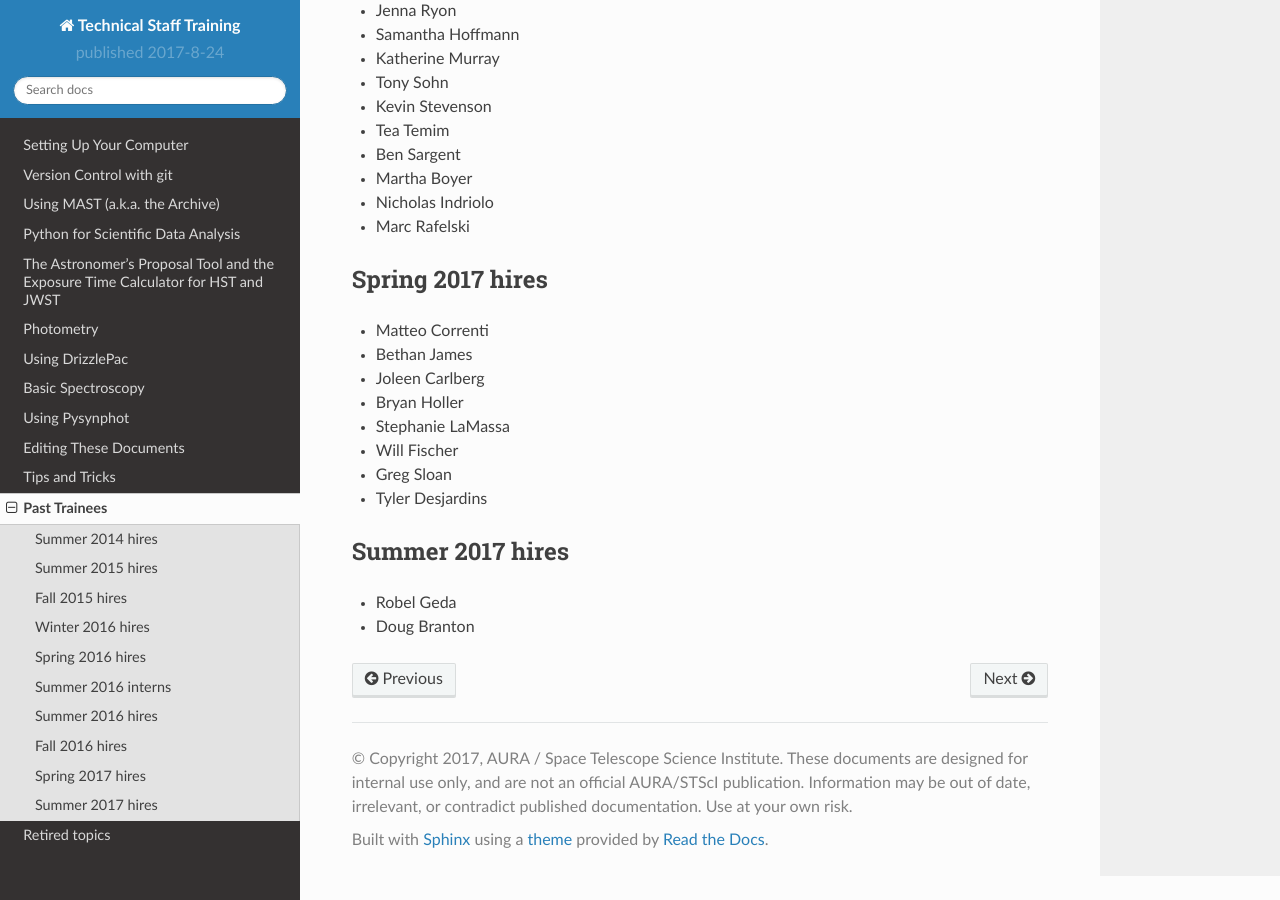
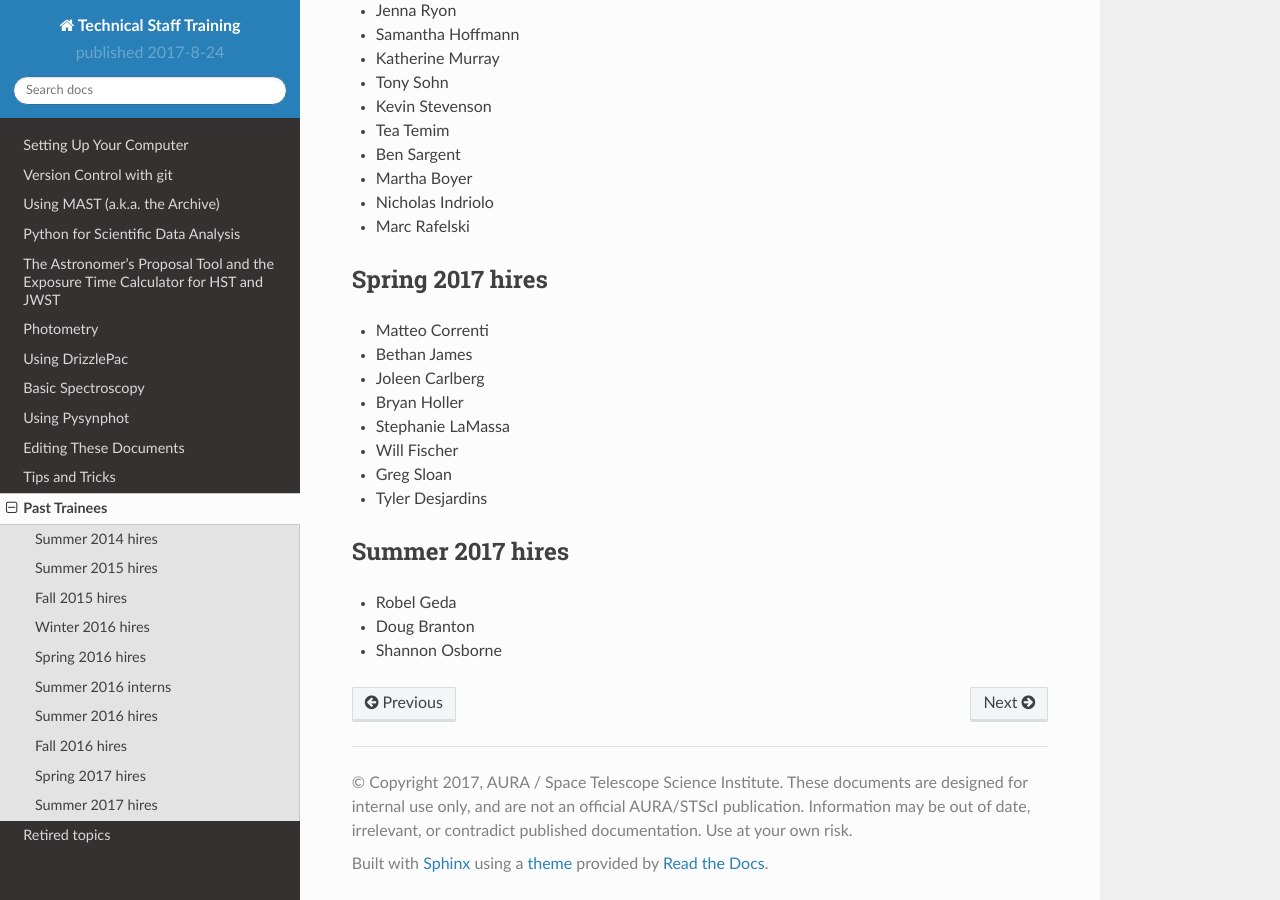
Before and after one commit to staceybright/training-library, a Sphinx documentation site: the page built from source/trainees.txt, in a window 1280 px wide and 900 px high, scrolled down 1545 px. Built offline with Sphinx 7.4.7 and the Read the Docs theme 2.0.0, drawn with Linux system fonts in a browser that asks for light colours.

Commit message:
Added my name to trainees.txt

```diff
--- a/source/trainees.txt
+++ b/source/trainees.txt
@@ -93,3 +93,4 @@ Summer 2017 hires
 
 * Robel Geda
 * Doug Branton
+* Shannon Osborne
```
